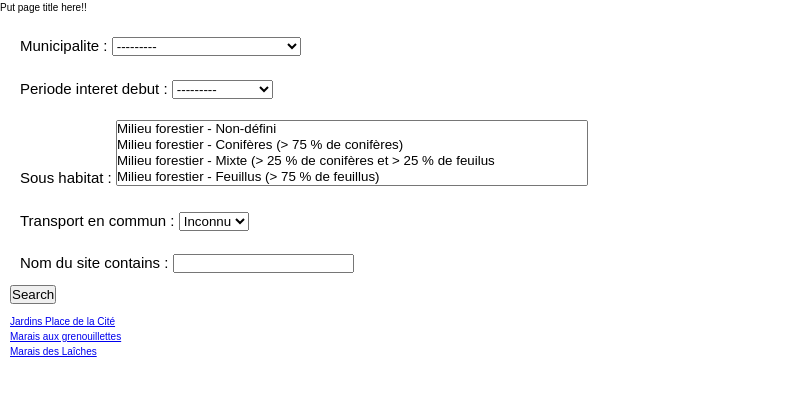
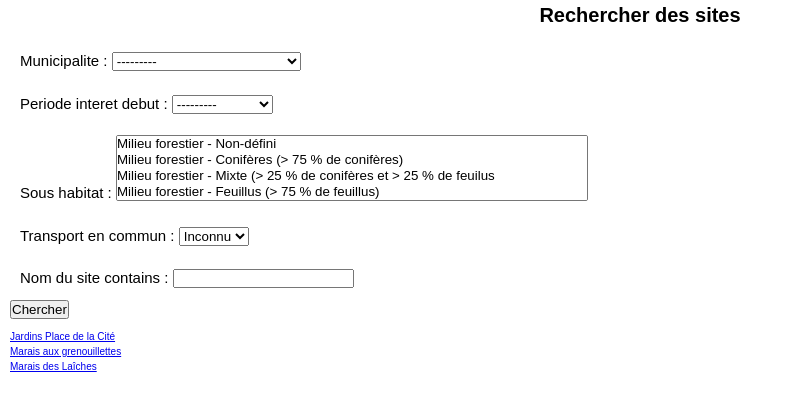
Before and after one commit to mariostg/guidedessites, a Django app: page /guidedessites/site/search/ in a window 1280 px wide. Shown: the top 411 px of the page, without its empty margins (0-803 px from the left). Run offline with Django 4.2, Linux system fonts and the light colour scheme; data comes from the database, SQL or seed files in the repository.

Commit message:
Set proper headings etc of site filter page

```diff
--- a/templates/siteornitho/siteornitho_filter.html
+++ b/templates/siteornitho/siteornitho_filter.html
@@ -1,7 +1,10 @@
-{% extends 'base.html' %} {% block content %}
+{% extends 'base.html' %}
+{% block title %}Rechercher des sites{% endblock title %}
+{% block pagetitle %} <h1>Rechercher des sites</h1> {% endblock pagetitle %}
+{% block content %}
 <form method="get">
     {{ filter.form.as_p }}
-    <button type="submit">Search</button>
+    <button type="submit">Chercher</button>
 </form>
 <ul>
     {% for site in filter.qs %}
```
